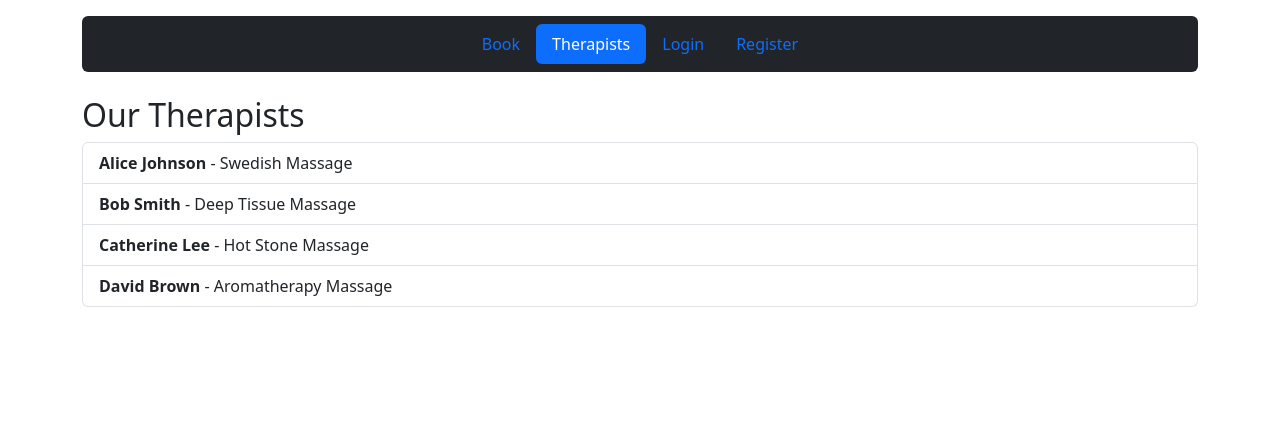
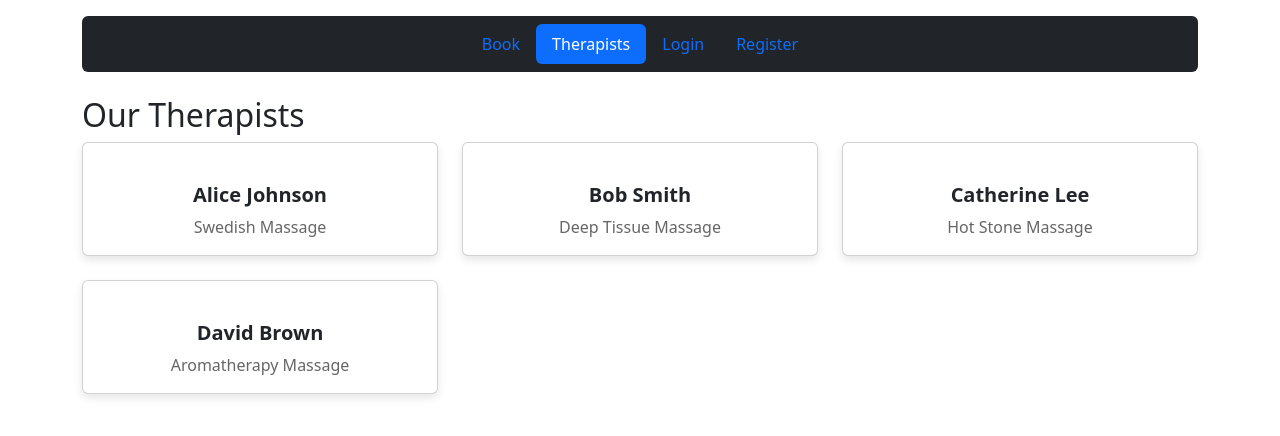
Before and after one commit to blovelace84/massage-booking-repo, a React (Vite) app in the folder massage-booking-app-project/: page /therapists in a window 1280 px wide. Shown: the top 436 px of the page. Built offline with nearby package versions, Linux system fonts and the light colour scheme; no server answers.

Commit message:
Turned my TherapistList component into a Card Profile no images yet

```diff
--- a/massage-booking-app-project/src/App.jsx
+++ b/massage-booking-app-project/src/App.jsx
@@ -15,8 +15,8 @@ function App() {
         <Navbar />  {/* ✅ Show navbar everywhere */}
         <Routes>
           <Route path="/" element={<BookingForm />} />
+          <Route path="/my-bookings" element={<BookingList />} />
           <Route path="/therapists" element={<TherapistList />} />
-          <Route path="/my-bookings" element={<BookingList />} />
           <Route path="/login" element={<Login />} />
           <Route path="/register" element={<Register />} />
         </Routes>
--- /dev/null
+++ b/massage-booking-app-project/src/components/TherapistList.css
@@ -0,0 +1,23 @@
+/* src/components/TherapistList.css */
+.therapist-card {
+  background-color: #fff;
+  border-radius: 12px;
+  box-shadow: 0 4px 8px rgba(0,0,0,0.1);
+  padding-top: 1.5rem;
+  transition: transform 0.2s, box-shadow 0.2s;
+  cursor: pointer;
+}
+
+.therapist-card:hover {
+  transform: translateY(-6px);
+  box-shadow: 0 6px 12px rgba(0,0,0,0.15);
+}
+
+.card-title {
+  font-weight: bold;
+  margin-bottom: 0.25rem;
+}
+
+.card-text {
+  color: #666;
+}
--- a/massage-booking-app-project/src/components/TherapistList.jsx
+++ b/massage-booking-app-project/src/components/TherapistList.jsx
@@ -1,18 +1,25 @@
 import React from "react";
 import { therapists } from "../data/therapists";
+import './TherapistList.css';
 
 const TherapistList = () => {
     return(
-        <div className="container mt-4">
-            <h2>Our Therapists</h2>
-            <ul className="list-group">
-                {therapists.map((t) => (
-                    <li key={t.id} className="list-group-item">
-                        <strong>{t.name}</strong> - {t.specialty}
-                    </li>
-                ))}
-            </ul>
+       <div className="container mt-4">
+        <h2>Our Therapists</h2>
+        <div className="row">
+            {therapists.map((t) => (
+                <div key={t.id} className="col-md-4 mb-4">
+                    <div className="card therapist-card">
+                        {/* add an avatar later */}
+                        <div className="card-body text-center">
+                            <h5 className="card-title">{t.name}</h5>
+                            <p className="card-text">{t.specialty}</p>
+                        </div>
+                    </div>
+                </div>
+            ))}
         </div>
+       </div>
     );
 };
 
```
